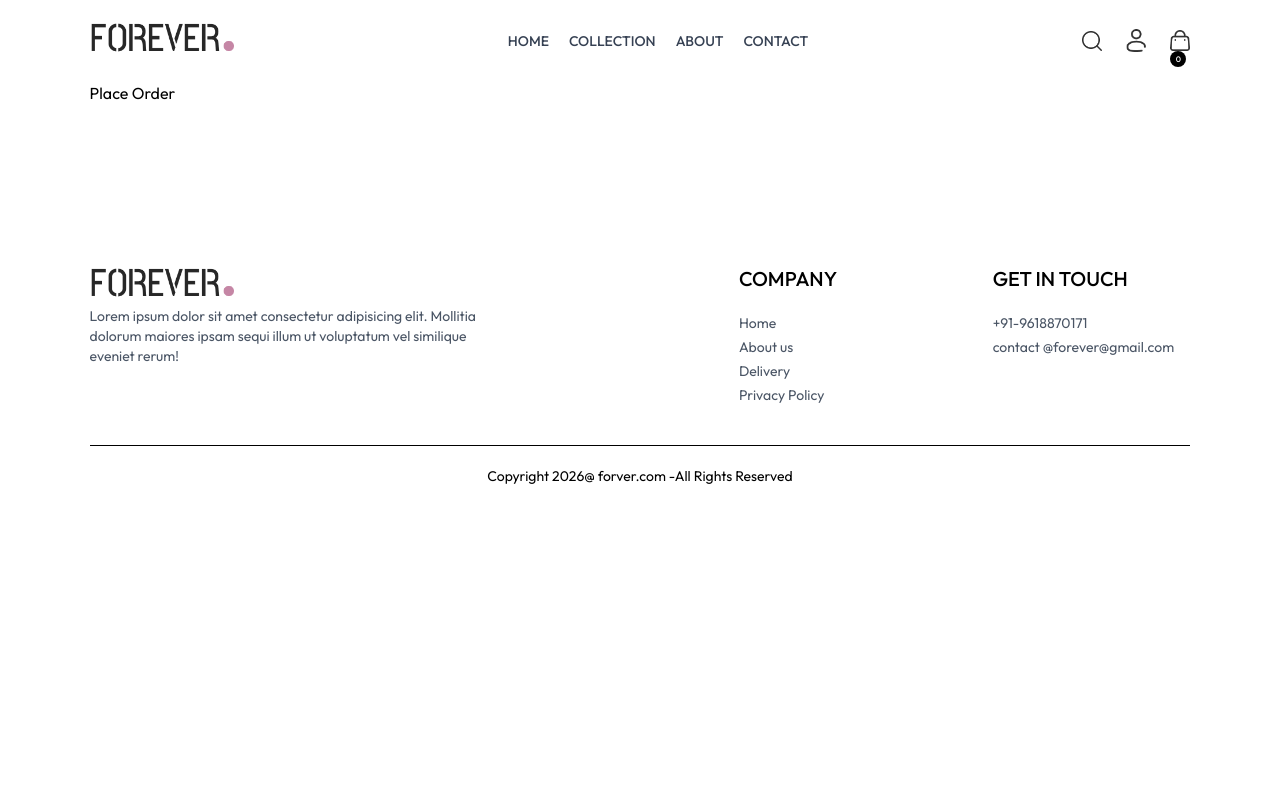
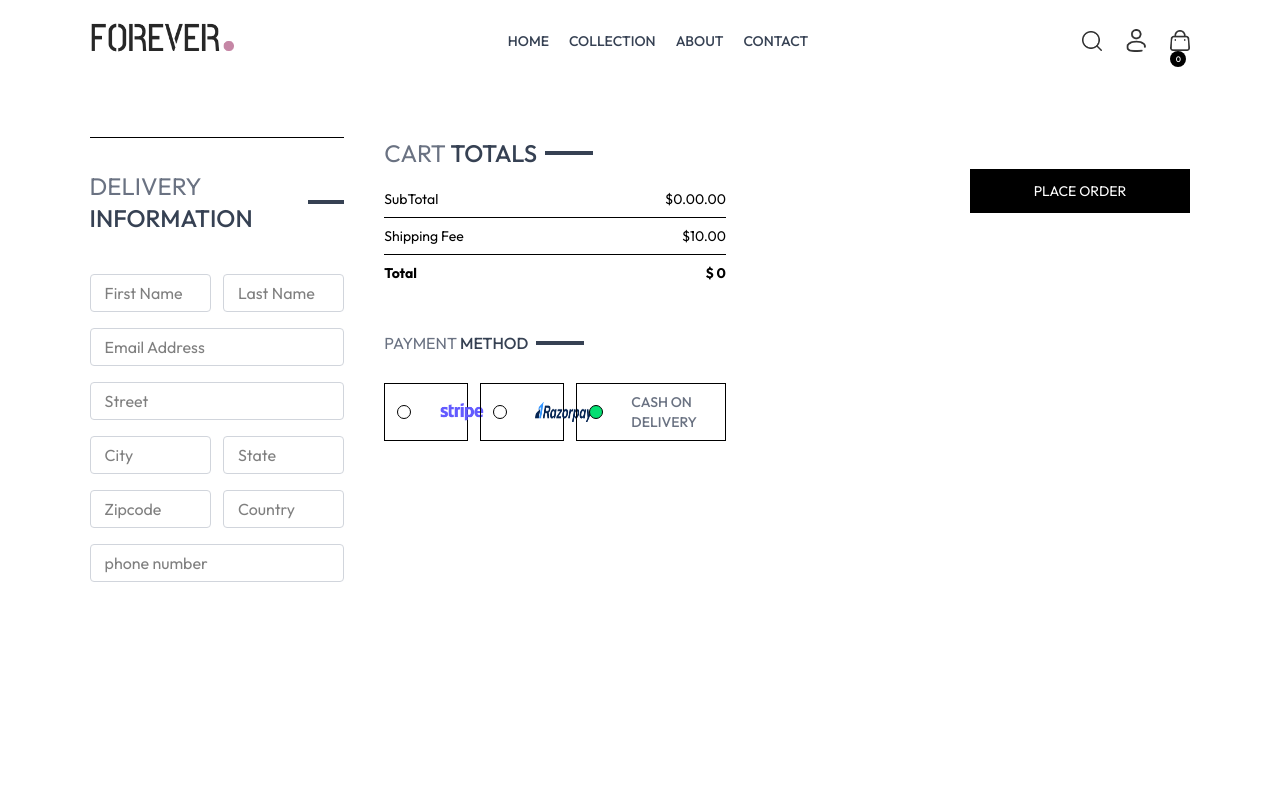
Before and after one commit to abhinavvv12/Ecommerce-App, a React (Vite) app in the folder frontend/: page /place-order in a window 1280 px wide. Shown: the top 800 px of the page. Built offline with nearby package versions, Linux system fonts and the light colour scheme.

Commit message:
Billing Section Completed

```diff
--- /dev/null
+++ b/frontend/src/components/CartTotal.jsx
@@ -0,0 +1,35 @@
+import React, { useContext } from 'react'
+import { ShopContext } from '../context/ShopContext'
+import Title from '../components/Title'
+
+const CartTotal = () => {
+
+    const {currency, delivery_fee, getCartAmount} = useContext(ShopContext);
+  return (
+    <div className='w-full'>
+        <div className='text-2xl'>
+            <Title text1={'CART'} text2={'TOTALS'} />
+        </div>
+
+        <div className='flex flex-col gap-2 mt-2 text-sm'>
+            <div className='flex justify-between'>
+                <p>SubTotal</p>
+                <p>{currency}{getCartAmount()}.00.00</p>
+            </div>
+            <hr />
+            <div className='flex justify-between'>
+                <p>Shipping Fee</p>
+                <p>{currency}{delivery_fee}.00</p>
+            </div>
+            <hr />
+            <div className='flex justify-between'>
+                <b>Total</b>
+                <b>{currency} {getCartAmount() === 0 ? 0 : getCartAmount()+delivery_fee}</b>
+            </div>
+        </div>
+
+    </div>
+  )
+}
+
+export default CartTotal
--- a/frontend/src/context/ShopContext.jsx
+++ b/frontend/src/context/ShopContext.jsx
@@ -1,6 +1,7 @@
 import { createContext, useEffect, useState } from "react";
 import { products } from '../assets/assets';
 import {toast} from 'react-toastify';
+import { useNavigate } from "react-router-dom";
 
 export const ShopContext = createContext();
 
@@ -11,6 +12,7 @@
     const [search, setSearch] = useState('');
     const [showSearch, setShowSearch] = useState(false);
     const [cartItems, setCartItems] = useState({});
+    const navigate = useNavigate();
 
     const addToCart = async (itemId, size)=>{
 
@@ -32,6 +34,7 @@
             cartData[itemId] = {};
             cartData[itemId][size] = 1;
         }
+        console.log(cartData);
         setCartItems(cartData);
 
     }
@@ -52,13 +55,46 @@
         }
         return totalCount;
     }
+    const updateQuantity = async (itemId, size, quantity) => {
+
+    let cartData = structuredClone(cartItems);
+
+    cartData[itemId][size] = quantity;
+
+    setCartItems(cartData);
+
+    }
+
+    const getCartAmount = () => {
+        let totalAmount = 0;
+
+        for(const items in cartItems){
+            let itemInfo = products.find((product)=>product._id === items);
+            for(const item in cartItems[items]){
+                try{
+                    if (cartItems[items][item]>0) {
+                        totalAmount += itemInfo.price * cartItems[items][item];
+                    }
+                }catch(error) {
+
+                }
+            }
+        }
+        return totalAmount;
+
+    }
 
     const value = {
         products , currency , delivery_fee,
         search, setSearch, showSearch, setShowSearch,
         cartItems, addToCart,
-        getCartCount
+        getCartCount,
+        updateQuantity,
+        getCartAmount,
+        navigate
     }
+
+
     return (
         <ShopContext.Provider value={value}>
             {props.children}
--- a/frontend/src/pages/Cart.jsx
+++ b/frontend/src/pages/Cart.jsx
@@ -1,9 +1,122 @@
-import React from 'react'
+import React, { useContext, useEffect, useState } from 'react'
+import { ShopContext } from '../context/ShopContext'
+import Title from '../components/Title'
+import { assets } from '../assets/assets'
+import CartTotal from '../components/CartTotal'
 
 const Cart = () => {
+
+  const { products, currency, cartItems, updateQuantity, navigate} = useContext(ShopContext)
+
+  const [cartData, setCartData] = useState([])
+
+  useEffect(() => {
+
+    const tempData = []
+
+    for (const items in cartItems) {
+      for (const item in cartItems[items]) {
+
+        if (cartItems[items][item] > 0) {
+
+          tempData.push({
+            _id: items,
+            size: item,
+            quantity: cartItems[items][item]
+          })
+
+        }
+
+      }
+    }
+
+    setCartData(tempData)
+
+  }, [cartItems])
+
   return (
-    <div>
-      Cart
+    <div className='border-t pt-14'>
+
+      <div className='text-2xl mb-3'>
+        <Title text1={'YOUR'} text2={'CART'} />
+      </div>
+
+      <div>
+
+        {
+          cartData.map((item, index) => {
+
+            const productData = products.find(
+              (product) => product._id === item._id
+            )
+
+            return (
+              <div
+                key={index}
+                className='py-4 border-t border-b text-gray-700 grid grid-cols-[4fr_0.5fr_0.5fr] sm:grid-cols-[4fr_2fr_0.5fr] items-center gap-4'
+              >
+
+                <div className='flex items-start gap-6'>
+
+                  <img
+                    className='w-16 sm:w-20'
+                    src={productData.image[0]}
+                    alt=""
+                  />
+
+                  <div>
+
+                    <p className='text-xs sm:text-lg font-medium'>
+                      {productData.name}
+                    </p>
+
+                    <div className='flex items-center gap-5 mt-2'>
+
+                      <p>{currency}{productData.price}</p>
+
+                      <p className='px-2 sm:px-3 sm:py-1 border bg-slate-50'>
+                        {item.size}
+                      </p>
+
+                    </div>
+
+                  </div>
+
+                </div>
+
+                <input
+                  onChange={(e) =>
+                    e.target.value === '' || e.target.value === '0'
+                      ? null
+                      : updateQuantity(item._id, item.size, Number(e.target.value))
+                  }
+                  className='border max-w-10 sm:max-w-20 px-1 sm:px-2 py-1'
+                  type="number"
+                  min={1}
+                  defaultValue={item.quantity}
+                />
+
+                <img onClick={() => updateQuantity(item._id, item.size, 0)}
+                  className='w-4 mr-4 sm:w-5 cursor-pointer'
+                  src={assets.bin_icon}
+                  alt=""
+                />
+
+              </div>
+            )
+          })
+        }
+
+      </div>
+      <div className='flex justify-end my-20'>
+        <div className='w-full sm:w-96'>
+          <CartTotal />
+          <div className='w-full text-end'>
+            <button onClick={()=>navigate('/place-order')} className='bg-black text-white text-sm my-8 px-8 py-3 cursor-pointer'>PROCEED TO CHECKOUT</button>
+          </div>
+        </div>
+      </div>
+
     </div>
   )
 }
--- a/frontend/src/pages/PlaceOrder.jsx
+++ b/frontend/src/pages/PlaceOrder.jsx
@@ -1,9 +1,67 @@
-import React from 'react'
+import React, { useContext, useState } from 'react'
+import Title from '../components/Title'
+import CartTotal from '../components/CartTotal'
+import { assets } from '../assets/assets'
+import { ShopContext } from '../context/ShopContext'
 
 const PlaceOrder = () => {
+
+  const[method, setMethod] = useState('cod');
+  const {navigate} = useContext(ShopContext)
   return (
-    <div>
-      Place Order
+    <div className='flex flex-col md:flex-row gap-10 pt-5 sm:pt-14 min-h-[80vh]'>
+
+      {/* Left Side */}
+      <div className='flex flex-col gap-4 w-full lg:w-3/5 border-t pt-5'>
+        <div className='text-xl sm:text-2xl my-3'>
+          <Title text1={'DELIVERY'} text2={'INFORMATION'} />
+        </div>
+        <div className='flex gap-3'>
+          <input className='border w-full border-gray-300 rounded py-1.5 px-3.5' type="text" placeholder='First Name' />
+          <input className='border w-full border-gray-300 rounded py-1.5 px-3.5' type="text" placeholder='Last Name' />
+        </div>
+        <input className='border w-full border-gray-300 rounded py-1.5 px-3.5' type="email" placeholder='Email Address' />
+        <input className='border border-gray-300 w-full rounded py-1.5 px-3.5' type="text" placeholder='Street' />
+        <div className='flex gap-3'>
+          <input className='border w-full border-gray-300 rounded py-1.5 px-3.5' type="text" placeholder='City' />
+          <input className='border w-full border-gray-300 rounded py-1.5 px-3.5' type="text" placeholder='State' />
+        </div>
+        <div className='flex gap-3'>
+          <input className='border w-full border-gray-300 rounded py-1.5 px-3.5' type="text" placeholder='Zipcode' />
+          <input className='border w-full border-gray-300 rounded py-1.5 px-3.5' type="text" placeholder='Country'/>
+        </div>
+        <input className='border w-full border-gray-300 rounded py-1.5 px-3.5' type="number" placeholder='phone number'/>
+      </div>
+
+      {/* Right Side */}
+      <div className='w-full lg:w-2/5 mt-8 lg:mt-0'>
+        <div className='w-full'>
+          <CartTotal />
+        </div>
+        <div className='mt-12'>
+          <Title text1={'PAYMENT'} text2={'METHOD'} />
+          {/* payment  method selection */}
+          <div className='flex flex-col sm:flex-row gap-3 mt-4'>
+            <div onClick={()=>setMethod('stripe')} className='flex items-center gap-3 border p-2 px-3 cursor-pointer'>
+              <p className={`min-w-3.5 h-3.5 border rounded-full ${method === 'stripe' ? 'bg-green-400' : ''}`}></p>
+              <img className='h-5 mx-4' src={assets.stripe_logo} alt="" />
+            </div>
+            <div onClick={()=>setMethod('razorpay')} className='flex items-center gap-3 border p-2 px-3 cursor-pointer'>
+              <p className={`min-w-3.5 h-3.5 border rounded-full ${method === 'razorpay' ? 'bg-green-400' : ''}`}></p>
+              <img className='h-5 mx-4' src={assets.razorpay_logo} alt="" />
+            </div>
+            <div onClick={()=>setMethod('cod')} className='flex items-center gap-3 border p-2 px-3 cursor-pointer'>
+              <p className={`min-w-3.5 h-3.5 border rounded-full ${method === 'cod' ? 'bg-green-400' : ''}`}></p>
+              <p className='text-gray-500 text-sm font-medium mx-4  '>CASH ON DELIVERY</p>
+            </div>
+          </div>
+        </div>
+      </div>
+
+      <div className='w-full text-end mt-8'>
+        <button onClick={()=>{navigate('/orders')}} className='bg-black text-white px-16 py-3 text-sm cursor-pointer '>PLACE ORDER</button>
+      </div>
+
     </div>
   )
 }
--- a/frontend/src/pages/Product.jsx
+++ b/frontend/src/pages/Product.jsx
@@ -61,7 +61,7 @@
             <p>Select Size</p>
             <div className='flex gap-2'>
               {productsData.sizes.map((item, index) => (
-                <button onClick={() => setSize(item)} className={` py-2 px-4 bg-gray-100 ${item === size ? 'border border-orange-500' : ''}`}>{item}</button>
+                <button onClick={() => setSize(item)} key={index}  className={` py-2 px-4 bg-gray-100 ${item === size ? 'border border-orange-500' : ''}`}>{item}</button>
               ))}
             </div>
           </div>
```
